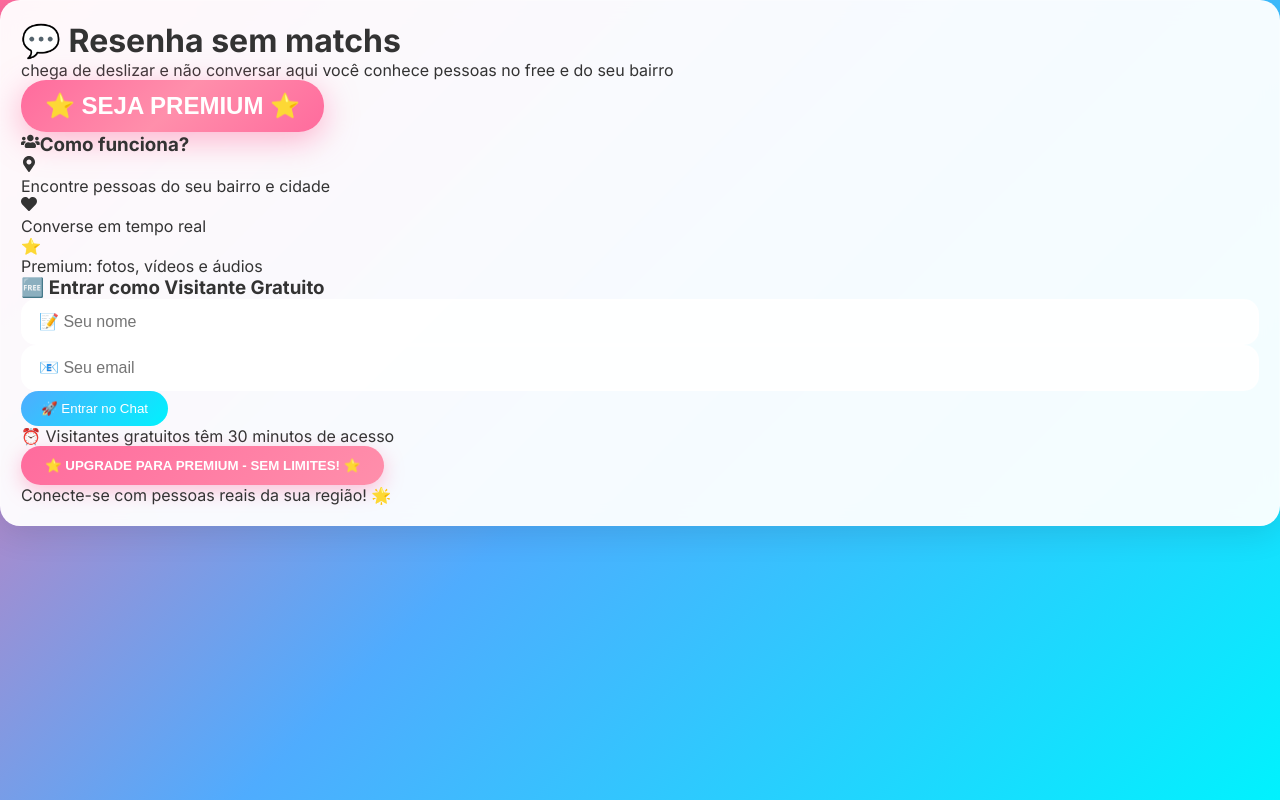
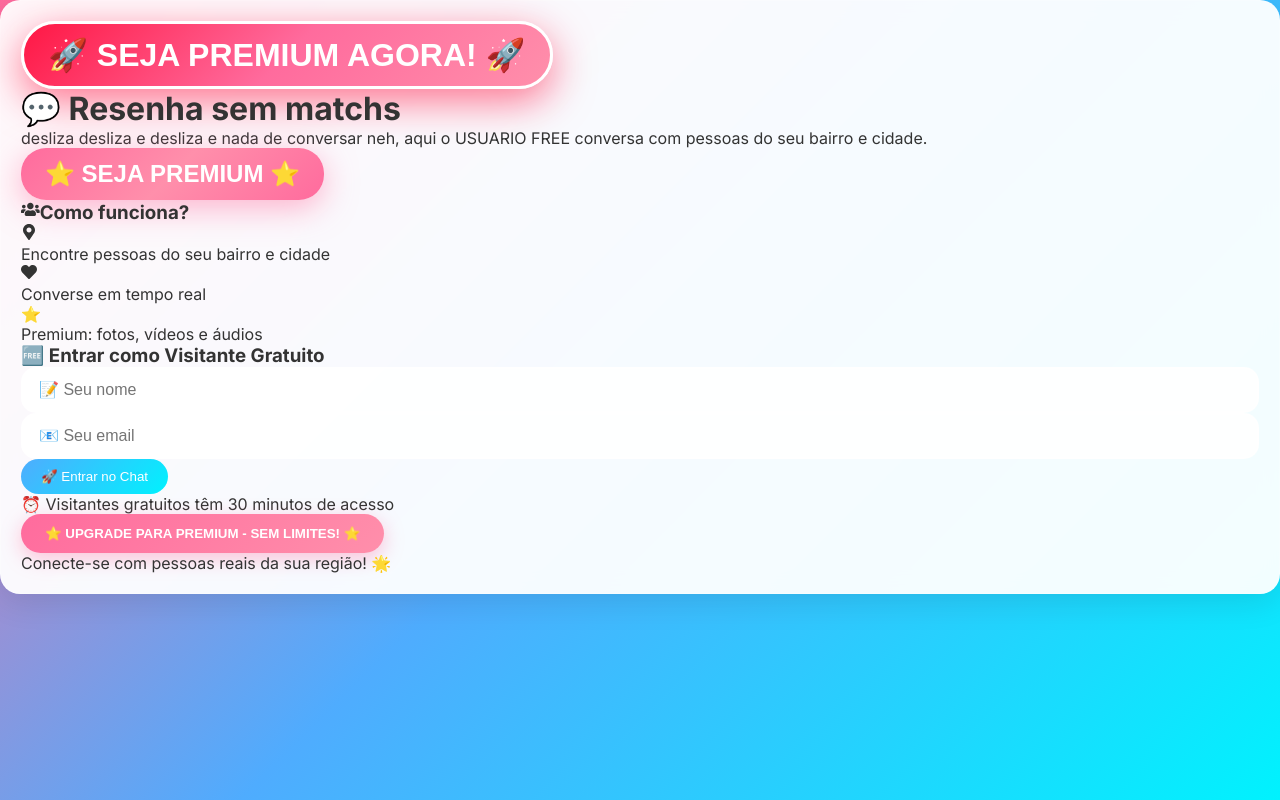
Before and after one commit to rodrigokrapp/100matchs, a React (Vite) app: page /inicio in a window 1280 px wide. Built offline with nearby package versions, Linux system fonts and the light colour scheme.

Commit message:
Atualizar frase e adicionar botao SEJA PREMIUM no topo

```diff
--- a/src/pages/HomePage.tsx
+++ b/src/pages/HomePage.tsx
@@ -56,13 +56,31 @@ const HomePage: React.FC = () => {
   return (
     <div className="min-h-screen flex items-center justify-center p-4">
       <div className="card max-w-2xl w-full fade-in">
+        {/* Botão Premium no Topo */}
+        <div className="text-center mb-6">
+          <button
+            onClick={handlePremiumClick}
+            className="btn-premium text-2xl px-16 py-8 animate-bounce shadow-2xl transform hover:scale-110 transition-all duration-300"
+            style={{
+              background: 'linear-gradient(135deg, #ff1744, #ff6b9d, #ff8fab)',
+              boxShadow: '0 12px 40px rgba(255, 23, 68, 0.6)',
+              fontSize: '2rem',
+              fontWeight: 'bold',
+              border: '3px solid #fff',
+              borderRadius: '50px'
+            }}
+          >
+            🚀 SEJA PREMIUM AGORA! 🚀
+          </button>
+        </div>
+
         {/* Header */}
         <div className="text-center mb-8">
           <h1 className="text-4xl md:text-5xl font-bold mb-4 bg-gradient-to-r from-pink-500 to-blue-500 bg-clip-text text-transparent">
             💬 Resenha sem matchs
           </h1>
           <p className="text-lg md:text-xl text-gray-600 mb-6">
-            chega de deslizar e não conversar aqui você conhece pessoas no free e do seu bairro
+            desliza desliza e desliza e nada de conversar neh, aqui o USUARIO FREE conversa com pessoas do seu bairro e cidade.
           </p>
 
           {/* Botão Premium Destacado */}
```
